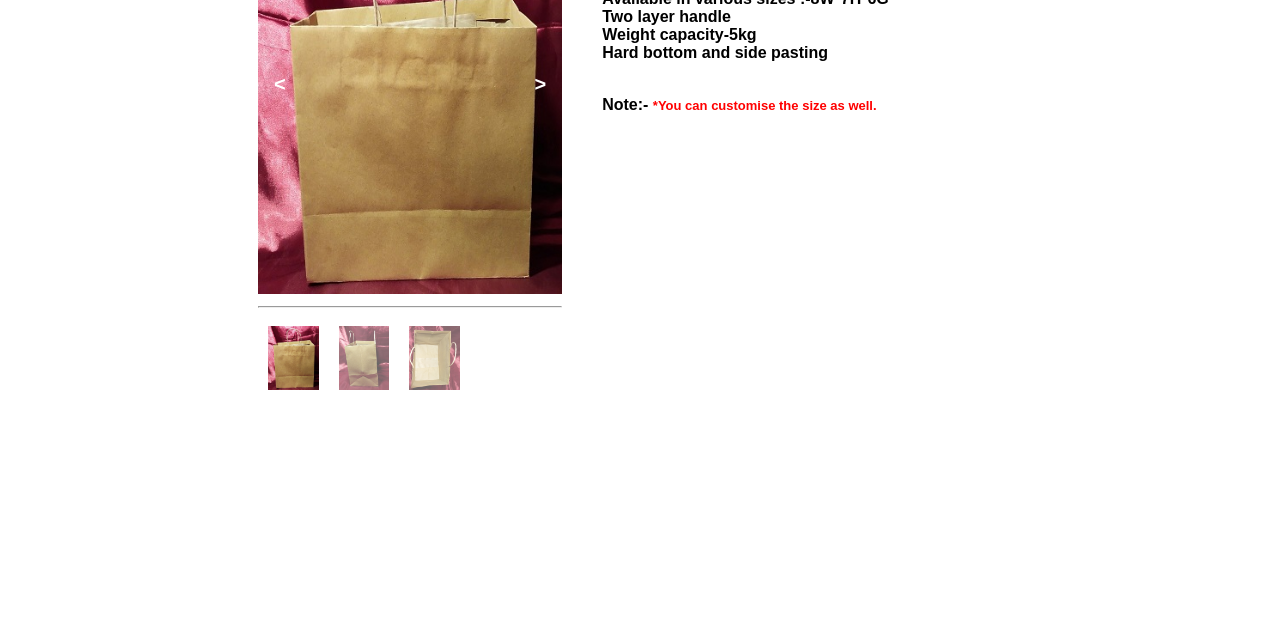
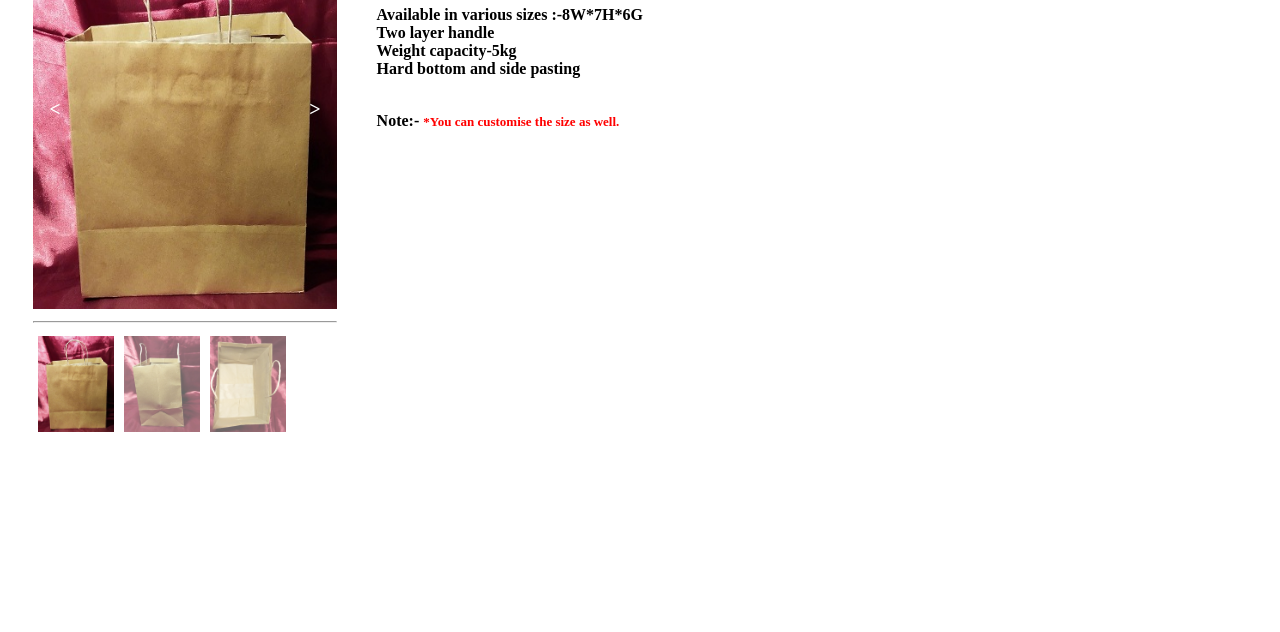
Before and after one commit to Tech-up2000/GD-final-13apr-with-al, a plain HTML site: page products_onclick/bag2.html in a window 1280 px wide. Shown: the part 168-800 px from the top of the page. Drawn offline with Linux system fonts and the light colour scheme.

Commit message:
Update pro.css

```diff
--- a/products_onclick/pro.css
+++ b/products_onclick/pro.css
@@ -1,5 +1,5 @@
 body {
-  font-family: Arial;
+  font-family: Times New Roman;
 }
 
 /* Position the image container (needed to position the left and right arrows) */
@@ -68,8 +68,8 @@ body {
 /* Six columns side by side */
 .column {
   float: left;
-  width: 16.66%;
-  padding:10px;
+  width: 25%;
+  padding:5px;
 }
 
 /* Add a transparency effect for thumnbail images */
@@ -107,3 +107,25 @@ body {
   text-decoration: none;
   cursor: pointer;
 }
+
+@media screen and (max-width:1400px)
+{
+
+.container{
+ width:80%;
+ height:20%;
+ margin:2%;
+}
+
+}
+
+
+
+@media screen and (max-width:420px)
+{
+
+.container{
+ width:100%;
+}
+
+}
```
